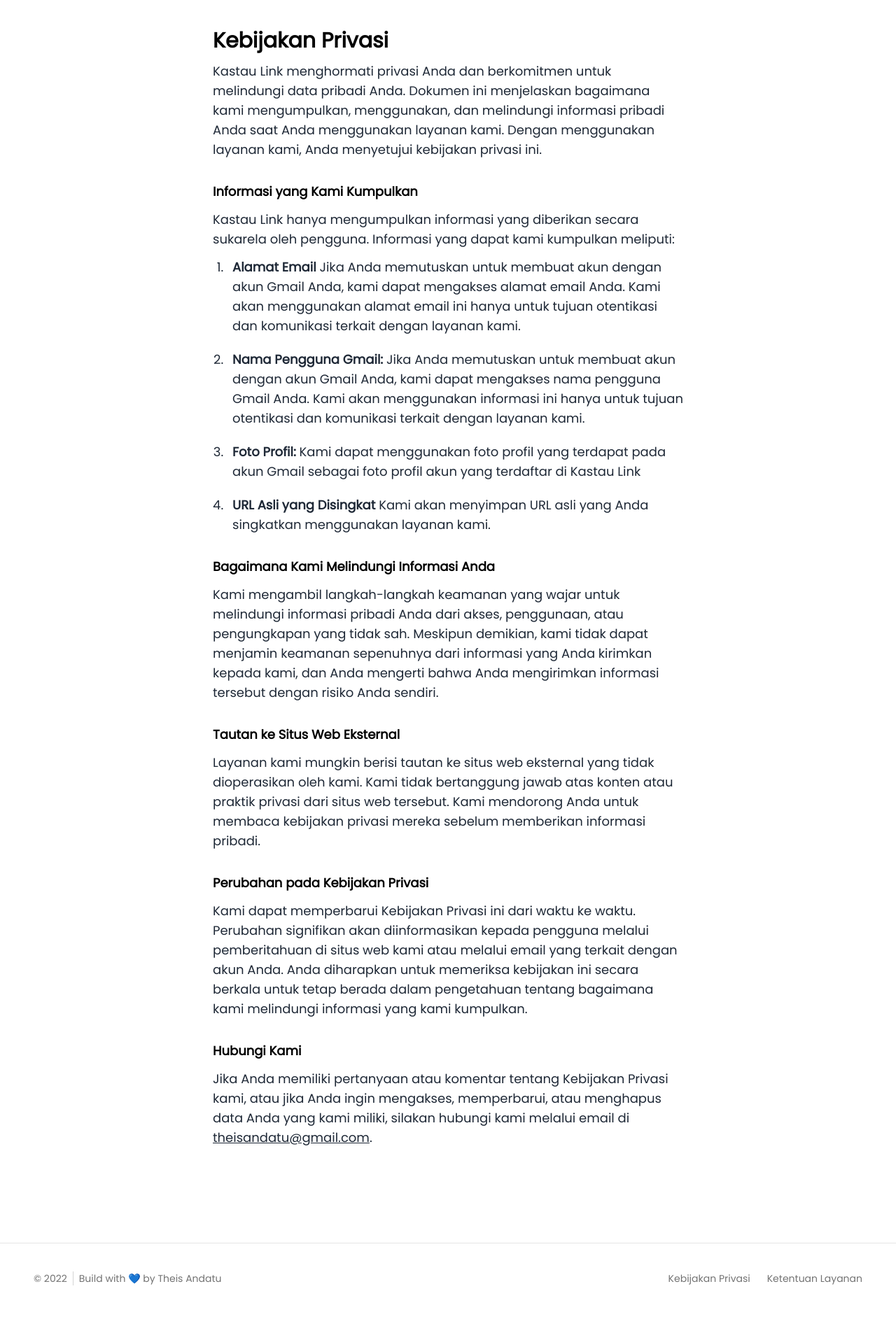
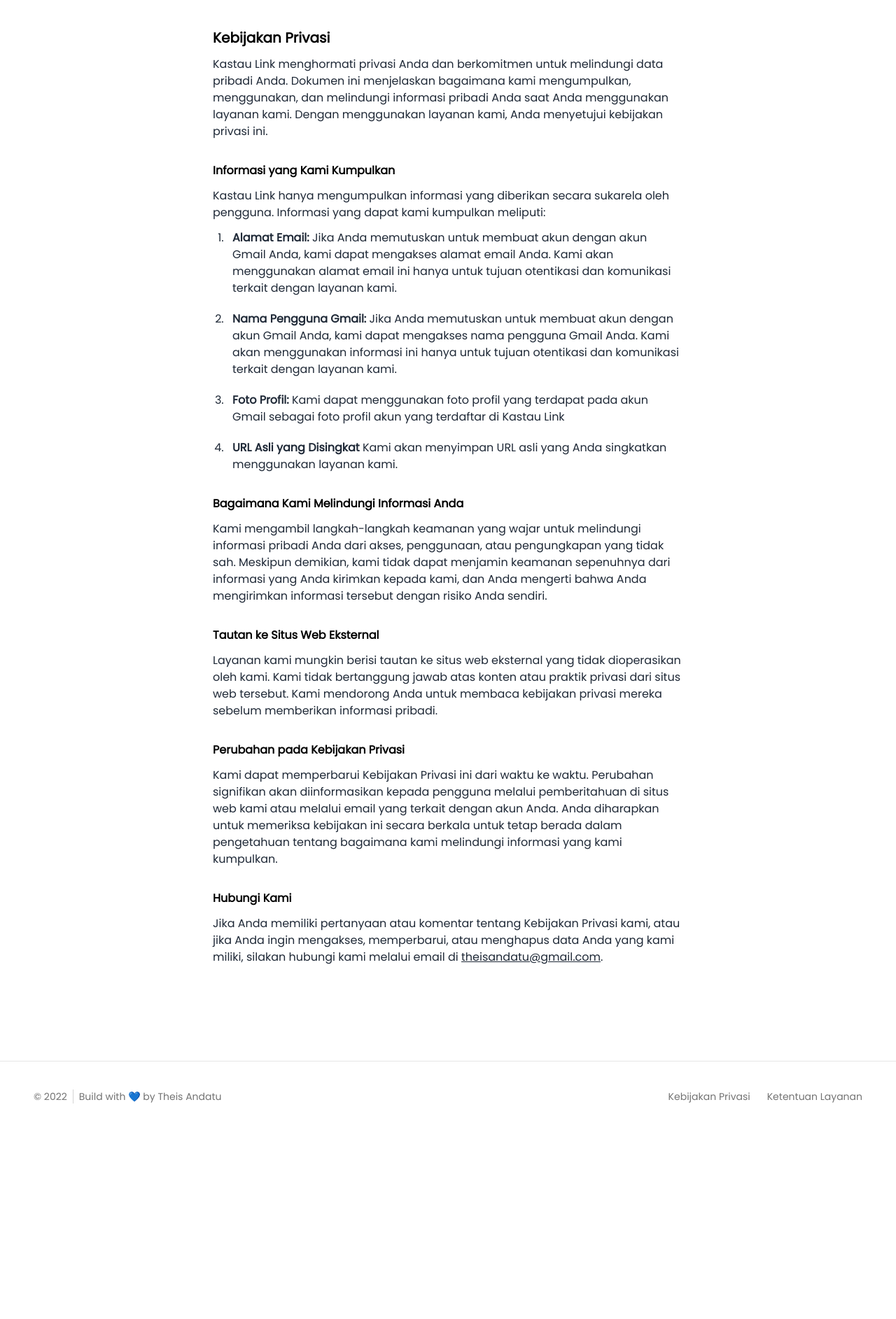
Before and after one commit to antroy-tech/kastau-link, a Flask app: page /kebijakan-privasi in a window 1280 px wide. Shown: the part 79-1964 px from the top of the page at 70% size. After the commit the page ends 1656 px from the top, so only its background shows below. Run offline with Flask 2, Linux system fonts and the light colour scheme; some libraries are stand-ins or nearby versions.

Commit message:
fix: ubah font-size di halaman kebijakan privasi and ketentuan layanan

```diff
--- a/app/static/css/output.css
+++ b/app/static/css/output.css
@@ -2363,6 +2521,11 @@ video {
     line-height: 2.25rem;
   }
 
+  .md\:text-xl {
+    font-size: 1.25rem;
+    line-height: 1.75rem;
+  }
+
   .md\:leading-normal {
     line-height: 1.5;
   }
--- a/app/templates/kebijakan_privasi.html
+++ b/app/templates/kebijakan_privasi.html
@@ -1,15 +1,14 @@
 {% extends "layout.html" %}
 
 {% block content %}
-<!-- Blog Article -->
 <div class="flex justify-center px-4 pt-6 lg:pt-10 pb-12 sm:px-6 lg:px-8 mx-auto dark:bg-neutral-800">
     <div class="max-w-2xl">
         <!-- Content -->
         <div class="space-y-5 md:space-y-8">
             <div class="space-y-3">
-                <h2 class="text-2xl font-bold md:text-3xl dark:text-white">Kebijakan Privasi</h2>
+                <h2 class="text-lg font-bold md:text-xl dark:text-white">Kebijakan Privasi</h2>
 
-                <p class="text-lg text-gray-800 dark:text-gray-200">
+                <p class="text-gray-800 dark:text-gray-200">
                     Kastau Link menghormati privasi Anda dan berkomitmen untuk melindungi data pribadi Anda. Dokumen ini
                     menjelaskan bagaimana kami mengumpulkan, menggunakan, dan melindungi informasi pribadi Anda saat
                     Anda menggunakan layanan kami. Dengan menggunakan layanan kami, Anda menyetujui kebijakan privasi
@@ -17,17 +16,14 @@
                 </p>
             </div>
 
-            <!-- <p class="text-lg text-gray-800 dark:text-gray-200">We're proud to be a part of creating a more open culture
-                and to continue building a product that supports this vision.</p> -->
+            <div class="space-y-3">
+                <h3 class="font-semibold dark:text-white">Informasi yang Kami Kumpulkan</h3>
 
-            <div class="space-y-3">
-                <h3 class="text-lg font-semibold dark:text-white">Informasi yang Kami Kumpulkan</h3>
-
-                <p class="text-lg text-gray-800 dark:text-gray-200">Kastau Link hanya mengumpulkan informasi yang
+                <p class="text-gray-800 dark:text-gray-200">Kastau Link hanya mengumpulkan informasi yang
                     diberikan secara sukarela oleh pengguna. Informasi yang dapat kami kumpulkan meliputi:</p>
 
-                <ul class="list-decimal list-outside space-y-5 pl-5 text-lg text-gray-800 dark:text-gray-200">
-                    <li class="pl-2"><span class="font-semibold">Alamat Email</span> Jika Anda memutuskan untuk membuat
+                <ul class="list-decimal list-outside space-y-5 pl-5 text-gray-800 dark:text-gray-200">
+                    <li class="pl-2"><span class="font-semibold">Alamat Email:</span> Jika Anda memutuskan untuk membuat
                         akun dengan akun Gmail Anda, kami dapat mengakses alamat email Anda. Kami akan menggunakan
                         alamat email ini hanya untuk tujuan otentikasi dan komunikasi terkait dengan layanan kami.</li>
                     <li class="pl-2"><span class="font-semibold">Nama Pengguna Gmail:</span> Jika Anda memutuskan untuk
@@ -42,9 +38,9 @@
             </div>
 
             <div class="space-y-3">
-                <h3 class="text-lg font-semibold dark:text-white">Bagaimana Kami Melindungi Informasi Anda</h3>
+                <h3 class="font-semibold dark:text-white">Bagaimana Kami Melindungi Informasi Anda</h3>
 
-                <p class="text-lg text-gray-800 dark:text-gray-200">Kami mengambil langkah-langkah keamanan yang wajar
+                <p class="text-gray-800 dark:text-gray-200">Kami mengambil langkah-langkah keamanan yang wajar
                     untuk melindungi informasi pribadi Anda dari akses, penggunaan, atau pengungkapan yang tidak sah.
                     Meskipun demikian, kami tidak dapat menjamin keamanan sepenuhnya dari informasi yang Anda kirimkan
                     kepada kami, dan Anda mengerti bahwa Anda mengirimkan informasi tersebut dengan risiko Anda sendiri.
@@ -52,9 +48,9 @@
             </div>
 
             <div class="space-y-3">
-                <h3 class="text-lg font-semibold dark:text-white">Tautan ke Situs Web Eksternal</h3>
+                <h3 class="font-semibold dark:text-white">Tautan ke Situs Web Eksternal</h3>
 
-                <p class="text-lg text-gray-800 dark:text-gray-200">Layanan kami mungkin berisi tautan ke situs web
+                <p class="text-gray-800 dark:text-gray-200">Layanan kami mungkin berisi tautan ke situs web
                     eksternal yang tidak dioperasikan oleh kami. Kami tidak bertanggung jawab atas konten atau praktik
                     privasi dari situs web tersebut. Kami mendorong Anda untuk membaca kebijakan privasi mereka sebelum
                     memberikan informasi pribadi.
@@ -62,9 +58,9 @@
             </div>
 
             <div class="space-y-3">
-                <h3 class="text-lg font-semibold dark:text-white">Perubahan pada Kebijakan Privasi</h3>
+                <h3 class="font-semibold dark:text-white">Perubahan pada Kebijakan Privasi</h3>
 
-                <p class="text-lg text-gray-800 dark:text-gray-200">Kami dapat memperbarui Kebijakan Privasi ini dari
+                <p class="text-gray-800 dark:text-gray-200">Kami dapat memperbarui Kebijakan Privasi ini dari
                     waktu ke waktu. Perubahan signifikan akan diinformasikan kepada pengguna melalui pemberitahuan di
                     situs web kami atau melalui email yang terkait dengan akun Anda. Anda diharapkan untuk memeriksa
                     kebijakan ini secara berkala untuk tetap berada dalam pengetahuan tentang bagaimana kami melindungi
@@ -73,9 +69,9 @@
             </div>
 
             <div class="space-y-3">
-                <h3 class="text-lg font-semibold dark:text-white">Hubungi Kami</h3>
+                <h3 class="font-semibold dark:text-white">Hubungi Kami</h3>
 
-                <p class="text-lg text-gray-800 dark:text-gray-200">Jika Anda memiliki pertanyaan atau komentar tentang
+                <p class="text-gray-800 dark:text-gray-200">Jika Anda memiliki pertanyaan atau komentar tentang
                     Kebijakan Privasi kami, atau jika Anda ingin mengakses, memperbarui, atau menghapus data Anda yang
                     kami miliki, silakan hubungi kami melalui email di <a href="mailto:theisandatu@gmailc.om"
                         target="_blank" class="underline">theisandatu@gmail.com</a>.
```
Also changed, not shown: other parts of app/static/css/output.css (+158 -0 lines), app/templates/ketentuan_layanan.html (+12 -12 lines).
